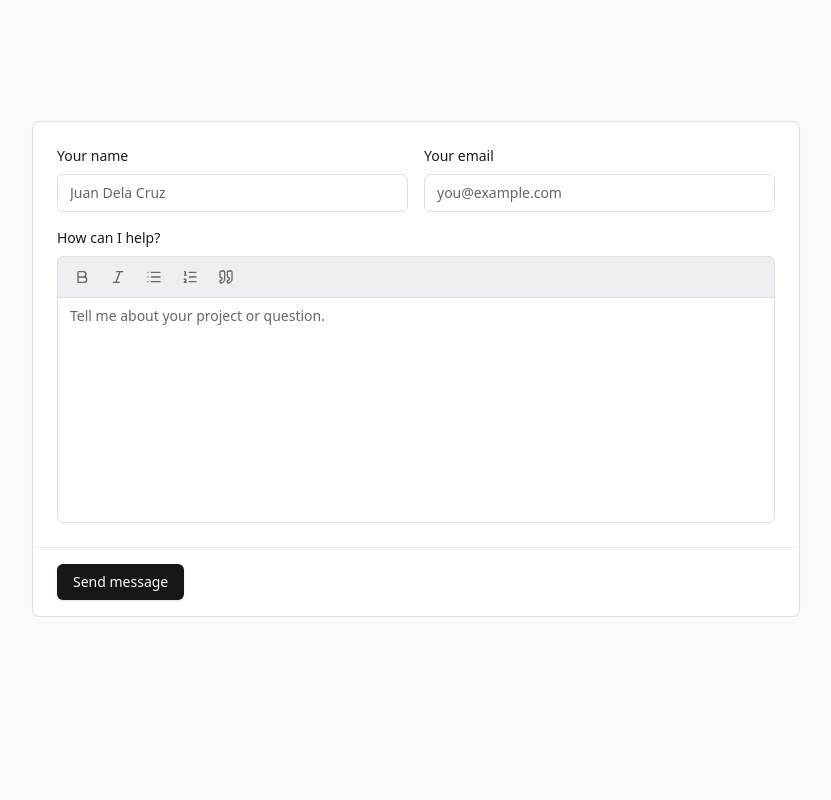
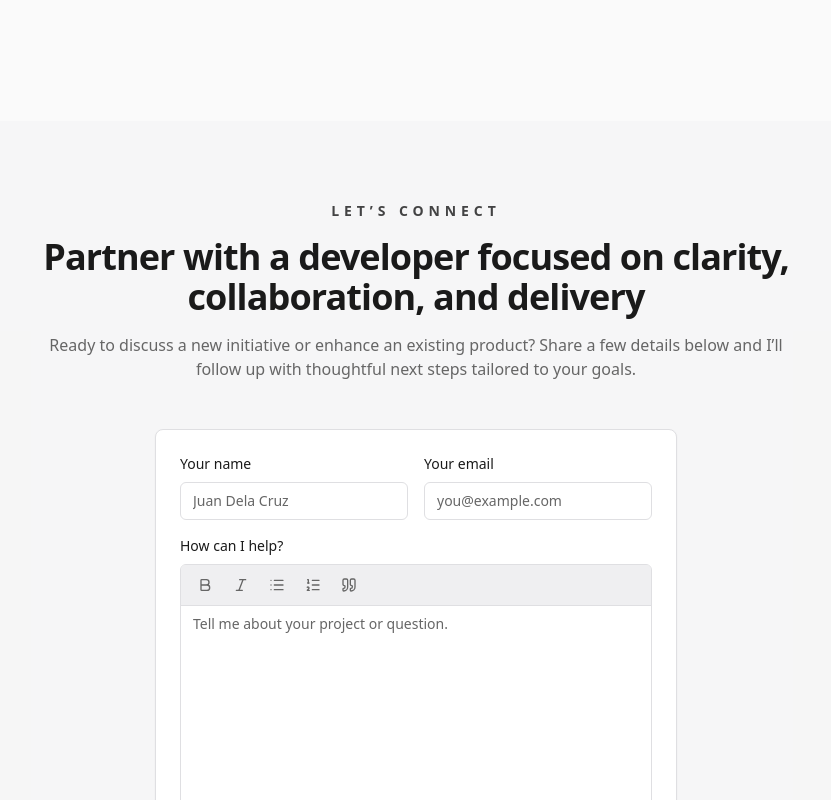
Before and after one commit to Antholem/web-portfolio, a Next.js app: page / in a window 1280 px wide. Shown: the part 940-1740 px from the top of the page, without its empty margins (224-1055 px from the left). Before the commit the page ends 1557 px from the top, so only its background shows below. Built offline with nearby package versions, Linux system fonts and the light colour scheme; no server answers.

Commit message:
Add contact section wrapper for contact form

```diff
--- a/src/app/page.tsx
+++ b/src/app/page.tsx
@@ -1,11 +1,11 @@
-import ContactForm from "@/components/contact-form";
+import ContactSection from "@/components/contact-section";
 import ProjectsSection from "@/components/projects-section";
 
 export default function Home() {
   return (
     <main className="space-y-24">
       <ProjectsSection />
-      <ContactForm />
+      <ContactSection />
     </main>
   );
 }
--- /dev/null
+++ b/src/components/contact-section.tsx
@@ -0,0 +1,24 @@
+import ContactForm from "@/components/contact-form";
+
+export default function ContactSection() {
+  return (
+    <section id="contact" className="bg-muted/30 py-20">
+      <div className="mx-auto flex max-w-6xl flex-col gap-12 px-4 sm:px-6 lg:px-8">
+        <div className="mx-auto max-w-3xl text-center">
+          <p className="text-sm font-semibold uppercase tracking-[0.35em] text-primary/80">
+            Let’s Connect
+          </p>
+          <h2 className="mt-4 text-3xl font-bold tracking-tight text-foreground sm:text-4xl">
+            Partner with a developer focused on clarity, collaboration, and delivery
+          </h2>
+          <p className="mt-4 text-base text-muted-foreground">
+            Ready to discuss a new initiative or enhance an existing product? Share a few details below and I’ll follow up with
+            thoughtful next steps tailored to your goals.
+          </p>
+        </div>
+
+        <ContactForm />
+      </div>
+    </section>
+  );
+}
```
